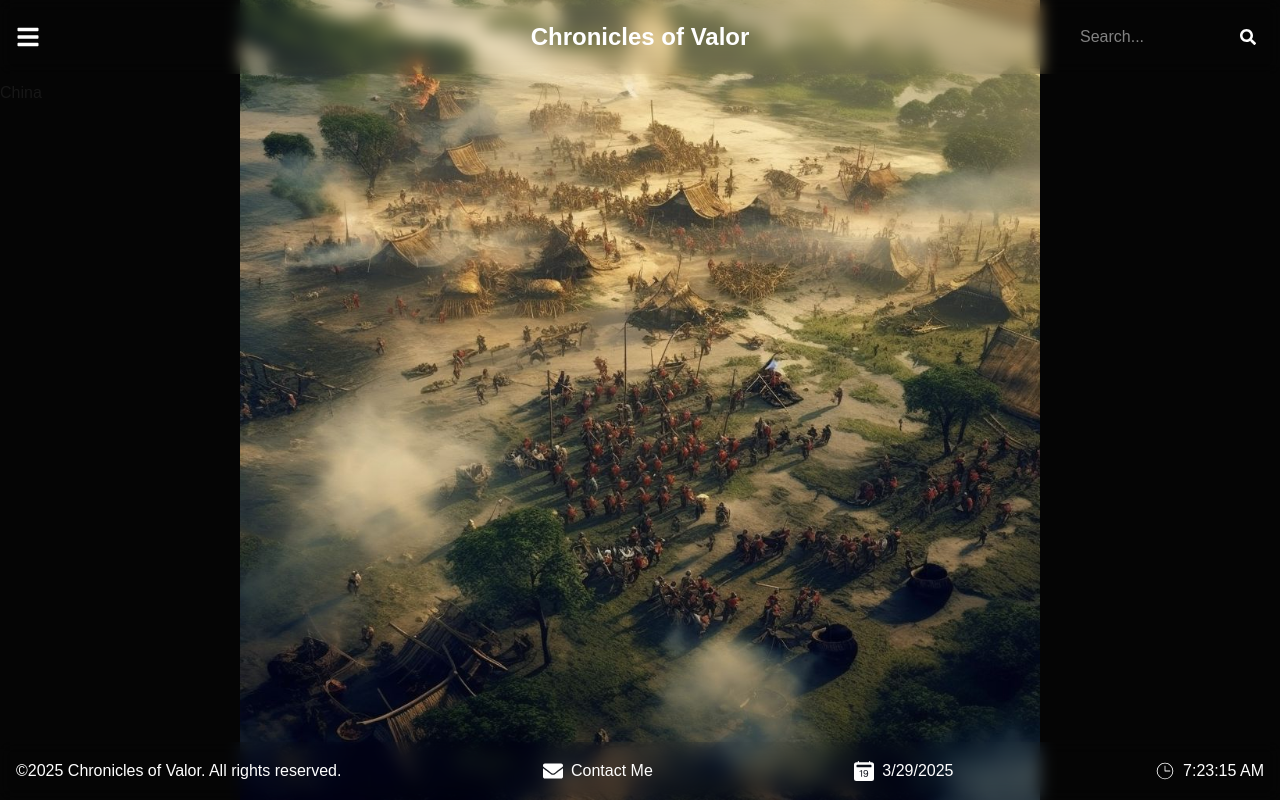
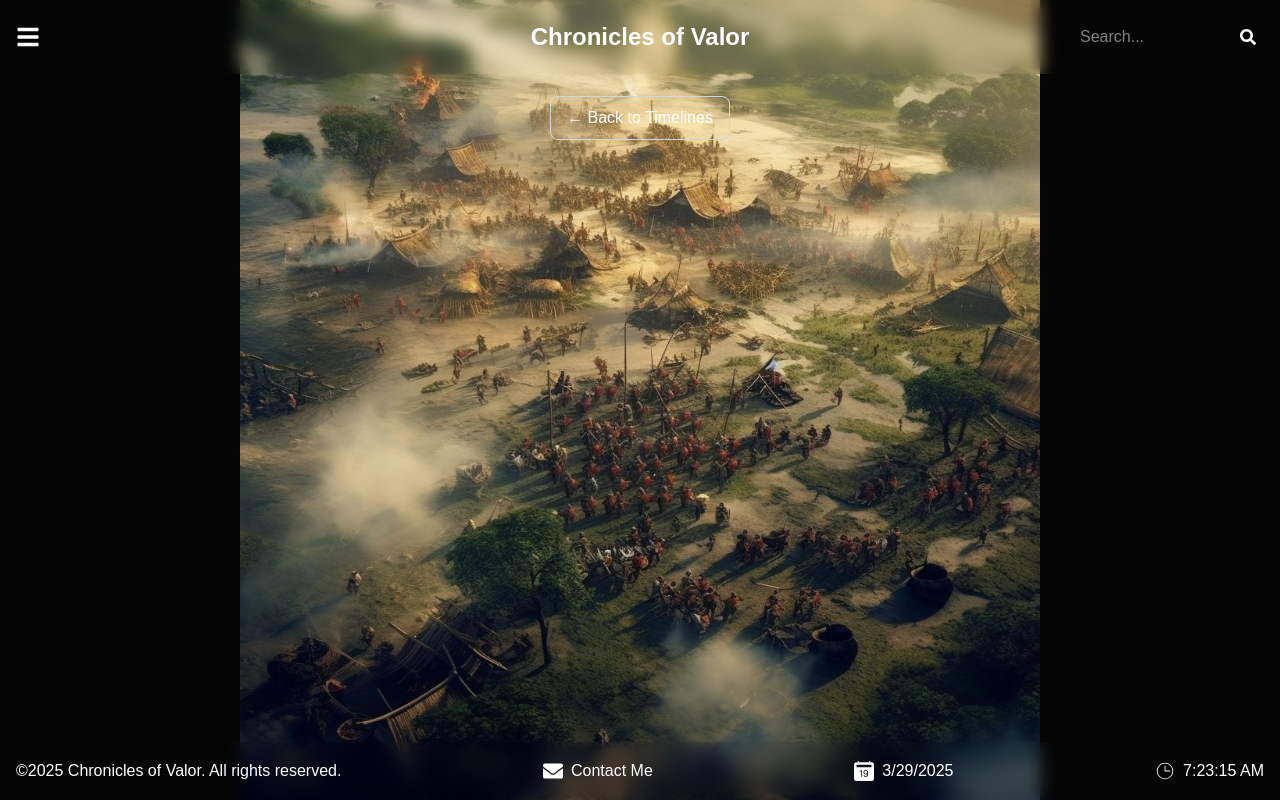
Before and after one commit to lehung2022/next-history-site, a Next.js app: page /timelines/china-timelines in a window 1280 px wide. Built offline with nearby package versions, Linux system fonts and the light colour scheme.

Commit message:
added components for timelines pages. Need to change the test code for navbar

```diff
--- a/src/app/timelines/china-timelines/page.tsx
+++ b/src/app/timelines/china-timelines/page.tsx
@@ -1,12 +1,19 @@
 import React from "react";
+import ChinaTimelines from "@/server-components/timelines/ChinaTimelines";
+import type { Metadata } from "next";
 
+export const metadata: Metadata = {
+  title: "China Timelines | Chronicles of Valor",
+  description:
+    "Explore historical timelines, famous generals, and significant events in history.",
+};
 
-const Timelines = () => {
+const China = () => {
   return (
     <>
-      <div>China</div>
+      <ChinaTimelines />
     </>
   );
 };
 
-export default Timelines;
+export default China;
--- a/src/app/timelines/japan-timelines/page.tsx
+++ b/src/app/timelines/japan-timelines/page.tsx
@@ -1,12 +1,19 @@
 import React from "react";
+import JapanTimelines from "@/server-components/timelines/JapanTimelines";
+import type { Metadata } from "next";
 
+export const metadata: Metadata = {
+  title: "Japan Timelines | Chronicles of Valor",
+  description:
+    "Explore historical timelines, famous generals, and significant events in history.",
+};
 
-const Timelines = () => {
+const Japan = () => {
   return (
     <>
-      <div>Japan</div>
+      <JapanTimelines />
     </>
   );
 };
 
-export default Timelines;
+export default Japan;
--- a/src/app/timelines/vietnam-timelines/page.tsx
+++ b/src/app/timelines/vietnam-timelines/page.tsx
@@ -1,12 +1,19 @@
 import React from "react";
+import VietnamTimelines from "@/server-components/timelines/VietnamTimelines";
+import type { Metadata } from "next";
 
+export const metadata: Metadata = {
+  title: "Vietnam Timelines | Chronicles of Valor",
+  description:
+    "Explore historical timelines, famous generals, and significant events in history.",
+};
 
-const Timelines = () => {
+const Vietnam = () => {
   return (
     <>
-      <div>Vietnam</div>
+      <VietnamTimelines />
     </>
   );
 };
 
-export default Timelines;
+export default Vietnam;
--- /dev/null
+++ b/src/server-components/timelines/ChinaTimelines.tsx
@@ -0,0 +1,19 @@
+import React from "react";
+import Link from "next/link";
+//These things will be called from API. It will come as a list of timelines, like a tree
+
+const ChinaTimelines = () => {
+  return (
+    // This is for server component, don't mistake it for client component
+    <div className="flex flex-col items-center text-gray-200">
+      <Link
+        href="/timelines"
+        className="text-white bg-transparent border border-gray-300 hover:bg-emerald-700 active:bg-emerald-700 mt-4 px-4 py-2 rounded-lg mb-4"
+      >
+        ← Back to Timelines
+      </Link>
+    </div>
+  );
+};
+
+export default ChinaTimelines;
--- /dev/null
+++ b/src/server-components/timelines/JapanTimelines.tsx
@@ -0,0 +1,19 @@
+import React from "react";
+import Link from "next/link";
+//These things will be called from API. It will come as a list of timelines, like a tree
+
+const JapanTimelines = () => {
+  return (
+    // This is for server component, don't mistake it for client component
+    <div className="flex flex-col items-center text-gray-200">
+      <Link
+        href="/timelines"
+        className="text-white bg-transparent border border-gray-300 hover:bg-emerald-700 active:bg-emerald-700 mt-4 px-4 py-2 rounded-lg mb-4"
+      >
+        ← Back to Timelines
+      </Link>
+    </div>
+  );
+};
+
+export default JapanTimelines;
--- a/src/server-components/timelines/Timelines.tsx
+++ /dev/null
@@ -1,11 +0,0 @@
-import React from "react";
-//These things will be called from API. It will come as a list of timelines, like a tree
-
-const Timelines = () => {
-  return (
-    // This is for server component, don't mistake it for client component
-    <div className="text-4xl text-red-600">Timelines</div>
-  );
-};
-
-export default Timelines;
--- /dev/null
+++ b/src/server-components/timelines/VietnamTimelines.tsx
@@ -0,0 +1,19 @@
+import React from "react";
+import Link from "next/link";
+//These things will be called from API. It will come as a list of timelines, like a tree
+
+const VietnamTimelines = () => {
+  return (
+    // This is for server component, don't mistake it for client component
+    <div className="flex flex-col items-center text-gray-200">
+      <Link
+        href="/timelines"
+        className="text-white bg-transparent border border-gray-300 hover:bg-emerald-700 active:bg-emerald-700 mt-4 px-4 py-2 rounded-lg mb-4"
+      >
+        ← Back to Timelines
+      </Link>
+    </div>
+  );
+};
+
+export default VietnamTimelines;
```
